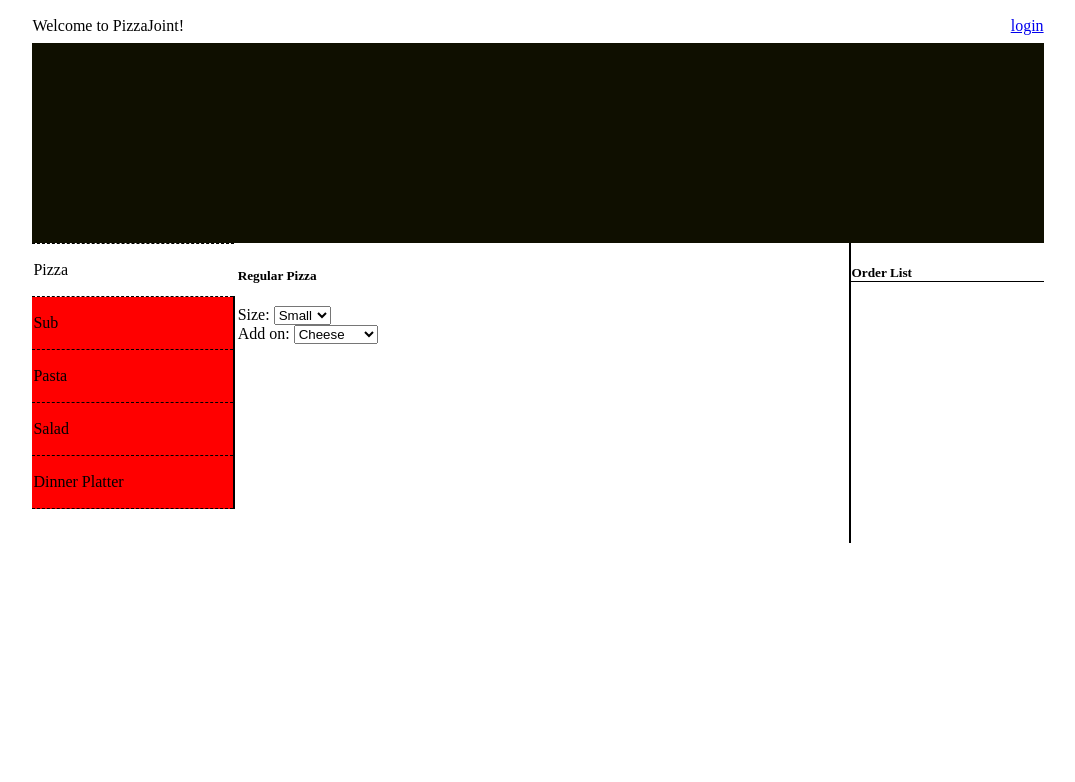
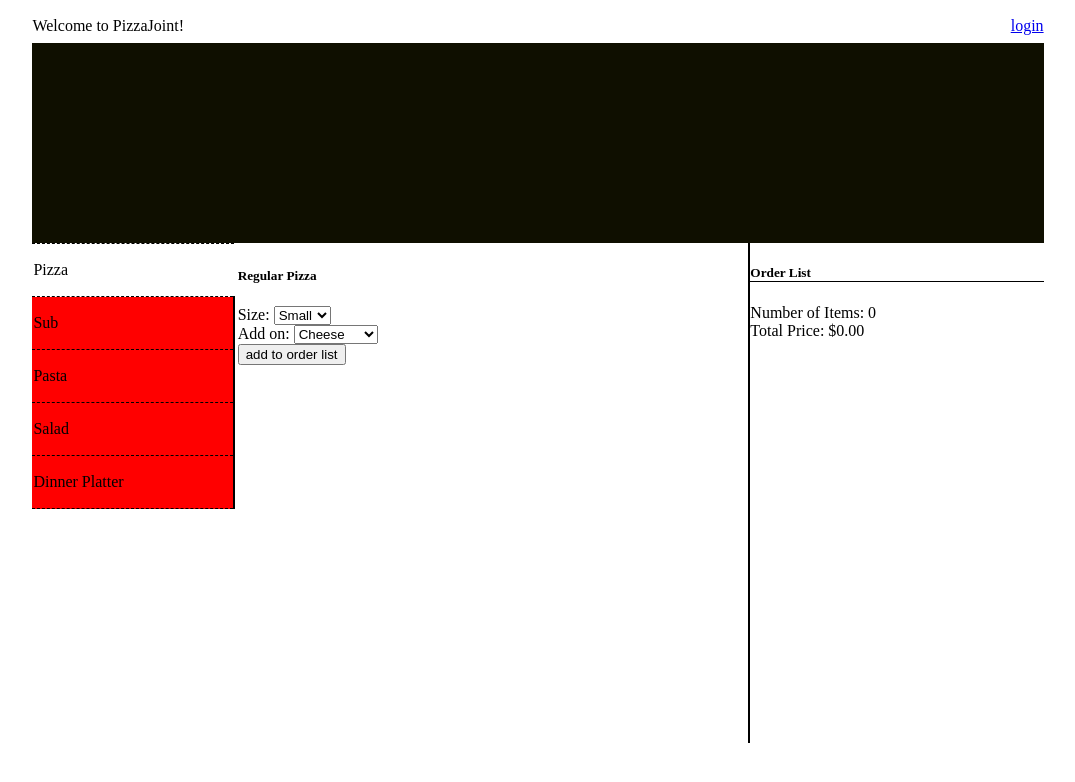
Before and after one commit to wyc1997/project3, a Django app: page / in a window 1280 px wide. Shown: the top 782 px of the page, without its empty margins (102-1177 px from the left). Run offline with Django 3.2, Linux system fonts and the light colour scheme.

Commit message:
half complete order list

```diff
--- a/orders/static/css/main.css
+++ b/orders/static/css/main.css
@@ -37,7 +37,7 @@
 }
 
 #mid_content {
-  width: 60%;
+  width: 50%;
   float: left;
 }
 
@@ -47,13 +47,23 @@
 }
 
 #ver_bar_right {
-  width: 19%;
+  width: 29%;
   border-left: black 2px solid;
   float: right;
-  height: 300px;
+  height: 500px;
 }
 
 #ord_lis {
   width: 100%;
   border-bottom: black 1px solid;
 }
+
+.tr_right {
+  border-top: black 1px dashed;
+  border-bottom: black 1px dashed;
+  width: 100%;
+}
+
+#ver_table_right {
+  border-collapse: collapse;
+}
--- a/orders/static/js/index.js
+++ b/orders/static/js/index.js
@@ -5,11 +5,13 @@ var pasta_data;
 var salad_data;
 var dinner_platter_data;
 var topping_data;
+var num_item = 1;
+var total_price = 0.0
 
 document.addEventListener("DOMContentLoaded", () => {
     populate_table(presented);
 
-})
+});
 
 
 document.querySelectorAll(".td_left").forEach(td => {
@@ -21,7 +23,9 @@ document.querySelectorAll(".td_left").forEach(td => {
         presented = td.id;
         populate_table(presented);
     }
-})
+});
+
+
 
 function populate_table(presented) {
     var mid_table = document.querySelector("#mid_table")
@@ -67,4 +71,19 @@ function populate_table(presented) {
             mid_table.innerHTML = document.querySelector("#sub_tem").innerHTML
         break;
     }
-}
+    document.querySelectorAll(".add_order_butt").forEach(button => {
+        button.onclick = () => {
+            var data = document.querySelectorAll(`.${button.id}`);
+            document.querySelector("#ver_table_right").innerHTML += document.querySelector("#order_list_item_1").innerHTML;
+            document.querySelector("#order_list_span_name").innerHTML = data[0].innerHTML;
+            document.querySelector("#order_list_span_price").innerHTML = data[1].innerHTML;
+            document.querySelector("#order_list_span_name").id = `order_list_span_name_${num_item}`;
+            document.querySelector("#order_list_span_price").id = `order_list_span_price_${num_item}`;
+            document.querySelector("#tr_0").id = `tr_${num_item}`;
+            document.querySelector("#total_item").innerHTML = num_item;
+            total_price += parseFloat(data[1].innerHTML.substring(1));
+            document.querySelector("#total_price").innerHTML = total_price;
+            num_item++;
+        }
+    })
+};
--- a/orders/templates/orders/index.html
+++ b/orders/templates/orders/index.html
@@ -29,8 +29,13 @@ welcome!
     </table>
 </div>
 <div id="ver_bar_right">
-    <h5 id="ord_lis">Order List</h5>
-    <table id="ver_table_right">
-    </table>
+    <form method="post">
+        {% csrf_token %}
+        <h5 id="ord_lis">Order List</h5>
+        <table id="ver_table_right">
+        </table>
+        <span>Number of Items: </span><span id="total_item">0</span><br/>
+        <span>Total Price: $</span><span id="total_price">0.00</span><br/>
+    </form>
 </div>
 {% endblock %}
--- a/orders/templates/orders/layout.html
+++ b/orders/templates/orders/layout.html
@@ -56,6 +56,7 @@
         </select>
         <br/>
       </template>
+      <button>add to order list</button>
     </td>
   </tr>
 </template>
@@ -63,8 +64,9 @@
   {% for sub in subs %}
     <tr>
       <td>
-        <span>{{ sub }}</span><br/>
-        <span>${{ sub.price }}</span>
+        <span class="{{ sub }}">{{ sub.size }} {{ sub.name }}</span><br/>
+        <span class="{{ sub }}">${{ sub.price }}</span>
+        <button id="{{ sub }}" class="add_order_butt">add to order list</button>
       </td>
     </tr>
   {% endfor %}
@@ -73,8 +75,9 @@
   {% for pasta in pastas %}
     <tr>
       <td>
-        <span>{{ pasta }}</span><br/>
-        <span>${{ pasta.price }}</span>
+        <span class="{{ pasta }}">{{ pasta.name }}</span><br/>
+        <span class="{{ pasta }}">${{ pasta.price }}</span>
+        <button id="{{ pasta }}" class="add_order_butt">add to order list</button>
       </td>
     </tr>
   {% endfor %}
@@ -83,8 +86,9 @@
   {% for salad in salads %}
     <tr>
       <td>
-        <span>{{ salad }}</span><br/>
-        <span>${{ salad.price }}</span>
+        <span class="{{ salad }}">{{ salad.name }}</span><br/>
+        <span class="{{ salad }}">${{ salad.price }}</span>
+        <button id="{{ salad }}" class="add_order_butt">add to order list</button>
       </td>
     </tr>
   {% endfor %}
@@ -93,11 +97,21 @@
   {% for din in dins %}
     <tr>
       <td>
-        <span>{{ din }}</span><br/>
-        <span>${{ din.price }}</span>
+        <span class="{{ din }}">{{ din.size }} {{ din.name }}</span><br/>
+        <span class="{{ din }}">${{ din.price }}</span>
+        <button id="{{ din }}" class="add_order_butt">add to order list</button>
       </td>
     </tr>
   {% endfor %}
 </template>
+<template id="order_list_item_1">
+  <tr id="tr_0" class="tr_right">
+    <td>
+      <span id="order_list_span_name"></span><br/>
+      <span>Quantity: 1</span><br/>
+      <span>Price: </span><span id="order_list_span_price"></span>
+    </td>
+  </tr>
+</tempate>
 </body>
 </html>
```
Also changed, not shown: orders/models.py (+4 -4 lines), db.sqlite3.
